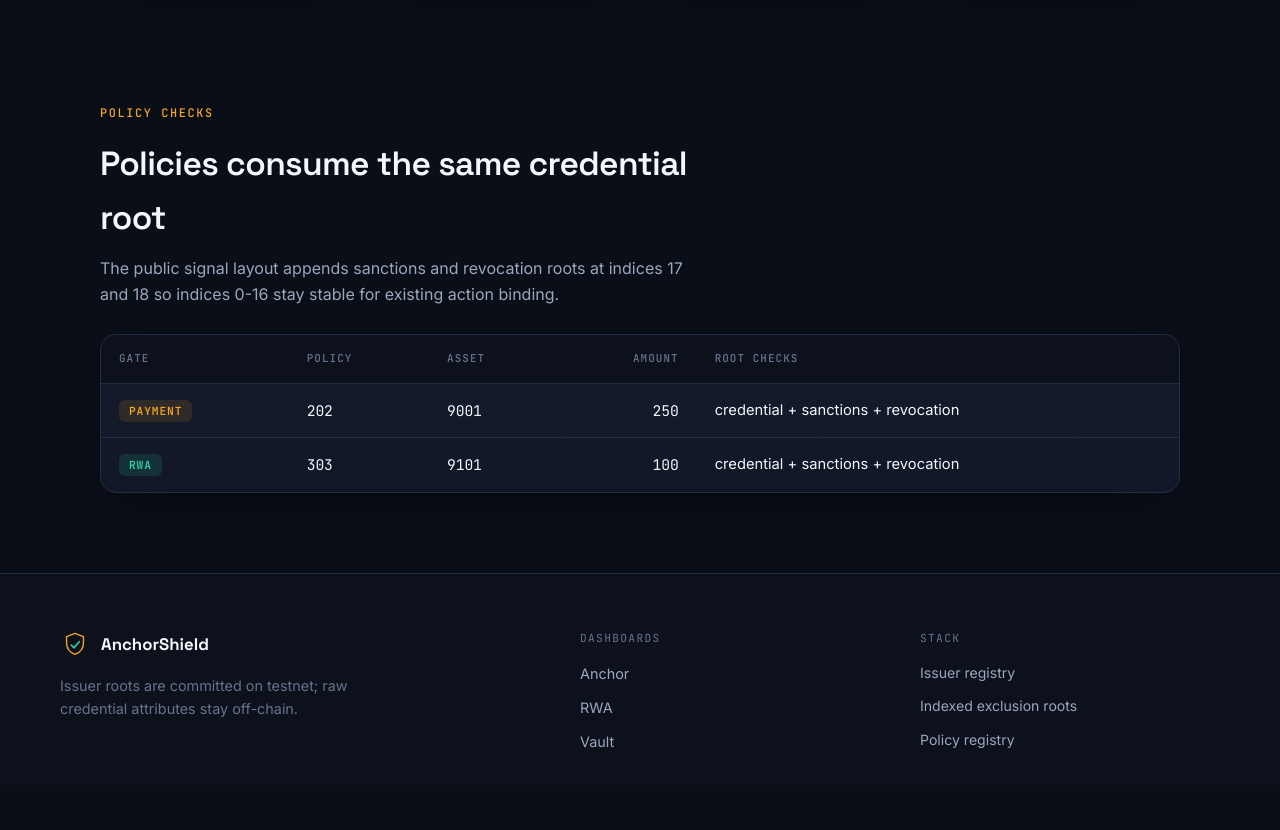
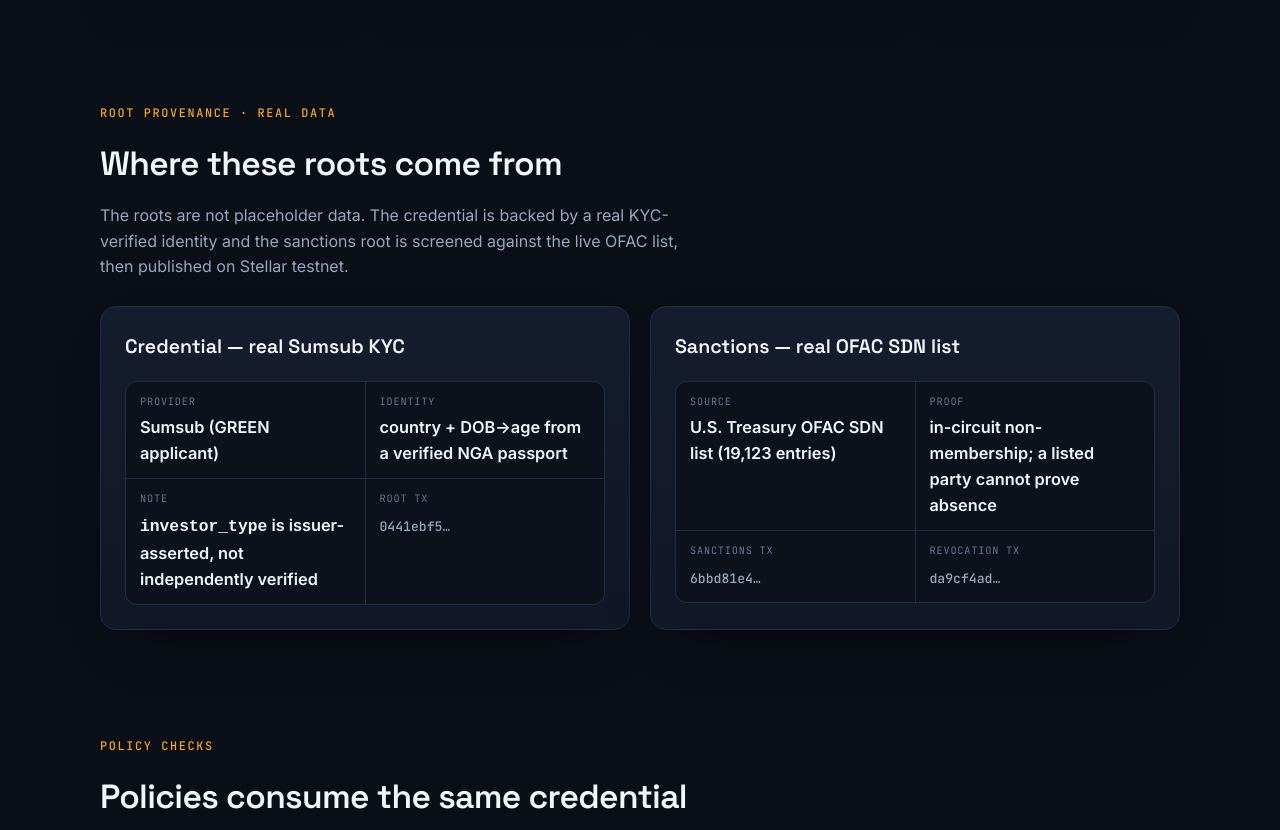
Before and after one commit to Ridwannurudeen/anchorshield, a website: page apps/web/issuer.html in a window 1280 px wide. Shown: the part 706-1536 px from the top of the page. Before the commit the page ends 1491 px from the top, so only its background shows below. Drawn offline with Linux system fonts and the light colour scheme.

Commit message:
feat(web): surface real integrations on the site (live anchor verification, Sumsub KYC + OFAC provenance, landing ticker)

```diff
--- a/apps/web/issuer.html
+++ b/apps/web/issuer.html
@@ -53,6 +53,34 @@
         </div>
       </section>
 
+      <section aria-labelledby="issuerProvenanceTitle">
+        <div class="section-heading">
+          <p class="eyebrow">root provenance · real data</p>
+          <h2 id="issuerProvenanceTitle">Where these roots come from</h2>
+          <p class="section-sub">The roots are not placeholder data. The credential is backed by a real KYC-verified identity and the sanctions root is screened against the live OFAC list, then published on Stellar testnet.</p>
+        </div>
+        <div class="flow-grid">
+          <article class="flow-card card">
+            <h3>Credential &mdash; real Sumsub KYC</h3>
+            <dl class="kv">
+              <div><dt>provider</dt><dd>Sumsub (GREEN applicant)</dd></div>
+              <div><dt>identity</dt><dd>country + DOB&rarr;age from a verified NGA passport</dd></div>
+              <div><dt>note</dt><dd><code>investor_type</code> is issuer-asserted, not independently verified</dd></div>
+              <div><dt>root tx</dt><dd><a href="https://stellar.expert/explorer/testnet/tx/0441ebf50c02ad0b9cc0d6f23cd39cf9f0bce93f5eae35dceb54d6388f0a2344" target="_blank" rel="noopener" class="hash">0441ebf5&hellip;</a></dd></div>
+            </dl>
+          </article>
+          <article class="flow-card card">
+            <h3>Sanctions &mdash; real OFAC SDN list</h3>
+            <dl class="kv">
+              <div><dt>source</dt><dd>U.S. Treasury OFAC SDN list (19,123 entries)</dd></div>
+              <div><dt>proof</dt><dd>in-circuit non-membership; a listed party cannot prove absence</dd></div>
+              <div><dt>sanctions tx</dt><dd><a href="https://stellar.expert/explorer/testnet/tx/6bbd81e4da572ff2f61c57389286812b88f1e7819aba00fb3979a92bba2e99f7" target="_blank" rel="noopener" class="hash">6bbd81e4&hellip;</a></dd></div>
+              <div><dt>revocation tx</dt><dd><a href="https://stellar.expert/explorer/testnet/tx/da9cf4ada3c7165e9b9283b8010acae8da12e4979750bc6e23775e85344849af" target="_blank" rel="noopener" class="hash">da9cf4ad&hellip;</a></dd></div>
+            </dl>
+          </article>
+        </div>
+      </section>
+
       <section aria-labelledby="issuerPoliciesTitle">
         <div class="section-heading">
           <p class="eyebrow">policy checks</p>
```
Also changed, not shown: apps/web/anchor.html (+17 -3 lines), apps/web/index.html (+8 -2 lines).
